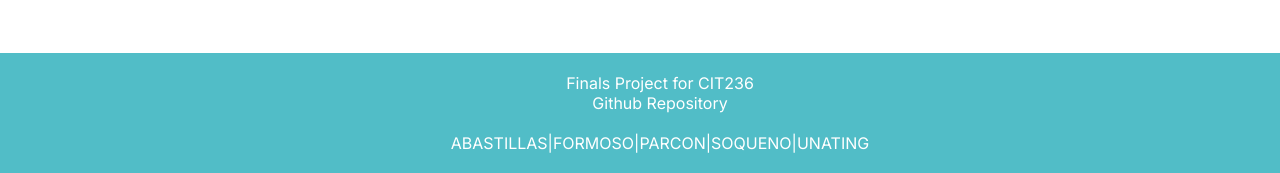
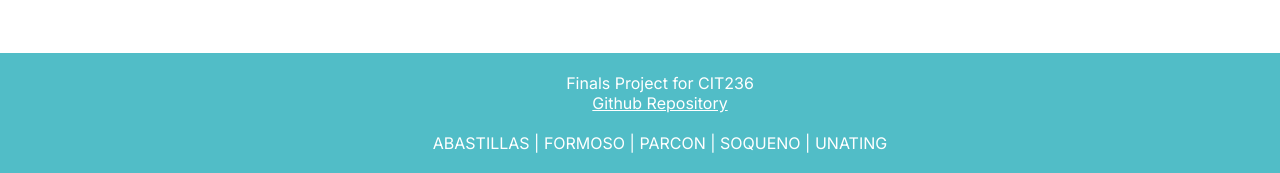
Before and after one commit to keiruu/CIT236-Blogging-System, a PHP site: page / in a window 1280 px wide. Shown: the part 627-800 px from the top of the page. Run offline with PHP 8.4, Linux system fonts and the light colour scheme.

Commit message:
cleaned home page

```diff
--- a/index.php
+++ b/index.php
@@ -13,8 +13,7 @@
 <body>
 
     <div class="header">
-        <img src="images\Logo.png" width="150px" height="30px">
-
+        <img src="images/Logo.png" width="150px" height="30px">
             <div class="header-right">
                 <a href="index.php">Home</a>
                     <a href="login.php">
@@ -34,7 +33,7 @@
             </div>
 
             <div class="bod1">
-        <H1> Share your thoughts <br> with the world. </br> </H1>
+                <h1> Share your thoughts <br> with the world. </br> </H1>
                 <button type="submit" id="btn" style="vertical-align:middle"><span>Become a Blogger</span></button>
             </div>
 
@@ -43,7 +42,8 @@
             </div>
         </form>
 
-<div class="footer">Finals Project for CIT236 <br>Github Repository</br><br> ABASTILLAS|FORMOSO|PARCON|SOQUENO|UNATING</br> </div>
+    <div class="footer">
+        Finals Project for CIT236 <br><u><a href="https://github.com/keiruu/CIT236-Blogging-System" class="github-link" target="_blank">Github Repository</a></u></br><br> ABASTILLAS | FORMOSO | PARCON | SOQUENO | UNATING</br>
     </div>
 
 </body>
--- a/styles/style.css
+++ b/styles/style.css
@@ -116,3 +116,8 @@ a:link {
     color: white;
     text-align: center;
 }
+
+.github-link {
+    text-decoration: none;
+    color: white;
+}
```
Lines whose indentation alone changed are shown as unchanged.
